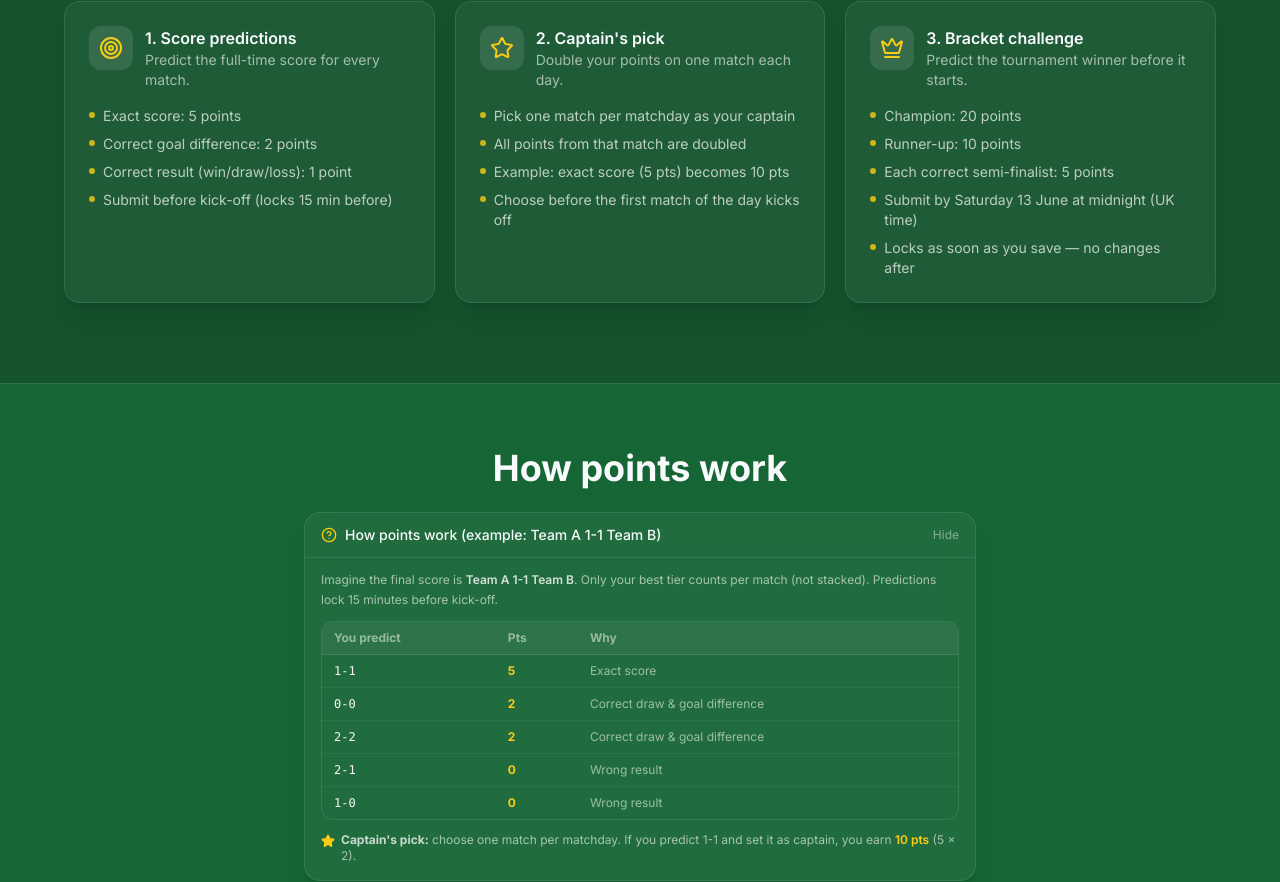
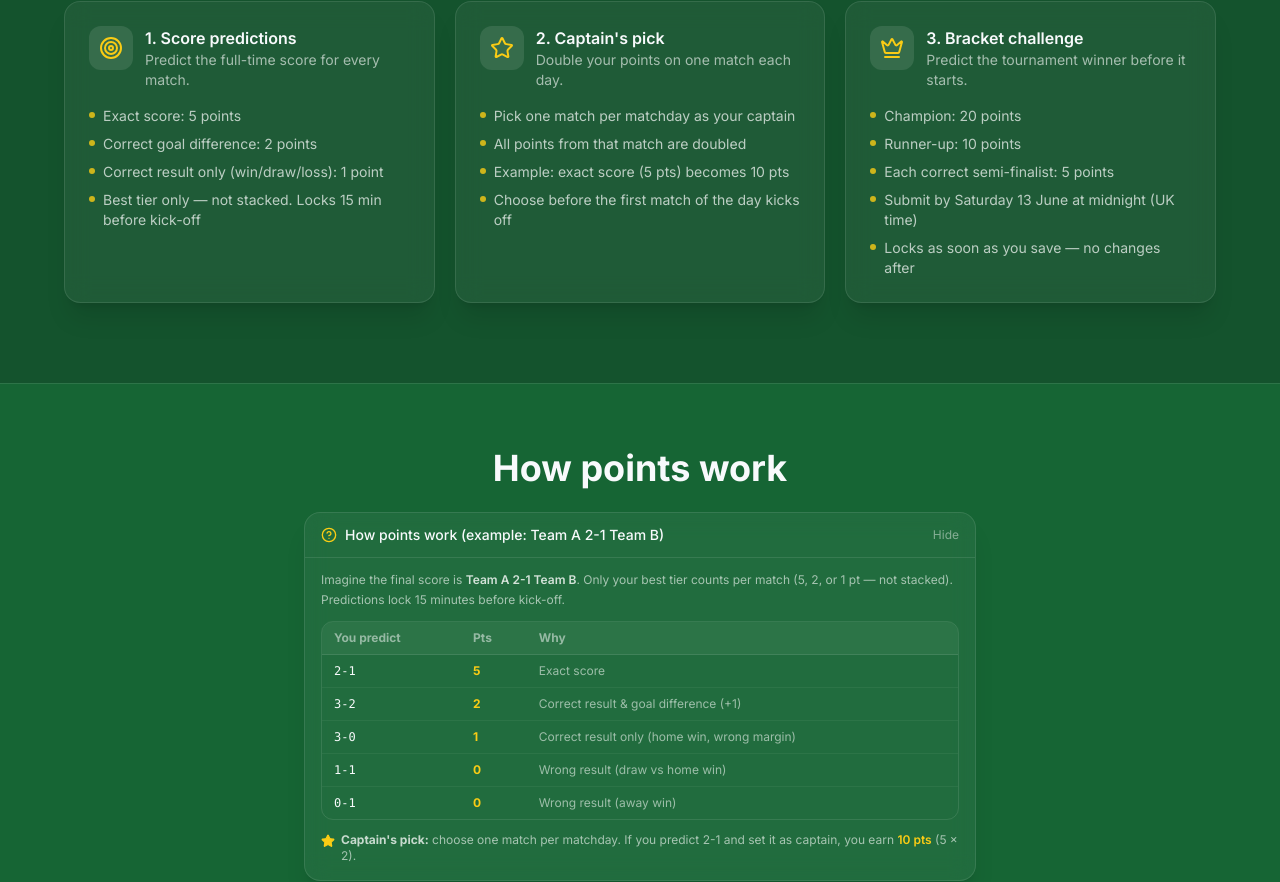
Before and after one commit to khouakhi/world_cup, a Next.js app: page / in a window 1280 px wide. Shown: the part 1446-2328 px from the top of the page. Built offline with nearby package versions, Linux system fonts and the light colour scheme; no server answers.

Commit message:
Align scoring help example with all three point tiers (5/2/1).
Co-authored-by: Cursor <cursoragent@cursor.com>

```diff
--- a/src/app/page.tsx
+++ b/src/app/page.tsx
@@ -158,8 +158,8 @@ export default async function HomePage() {
               points={[
                 "Exact score: 5 points",
                 "Correct goal difference: 2 points",
-                "Correct result (win/draw/loss): 1 point",
-                "Submit before kick-off (locks 15 min before)",
+                "Correct result only (win/draw/loss): 1 point",
+                "Best tier only — not stacked. Locks 15 min before kick-off",
               ]}
             />
             <ChallengeCard
--- a/src/components/ScoringHelpBox.tsx
+++ b/src/components/ScoringHelpBox.tsx
@@ -4,16 +4,16 @@ import { HelpCircle, Star } from "lucide-react";
 import { useState } from "react";
 
 const EXAMPLE_ROWS = [
-  { prediction: "1-1", points: 5, note: "Exact score" },
-  { prediction: "0-0", points: 2, note: "Correct draw & goal difference" },
-  { prediction: "2-2", points: 2, note: "Correct draw & goal difference" },
-  { prediction: "2-1", points: 0, note: "Wrong result" },
-  { prediction: "1-0", points: 0, note: "Wrong result" },
+  { prediction: "2-1", points: 5, note: "Exact score" },
+  { prediction: "3-2", points: 2, note: "Correct result & goal difference (+1)" },
+  { prediction: "3-0", points: 1, note: "Correct result only (home win, wrong margin)" },
+  { prediction: "1-1", points: 0, note: "Wrong result (draw vs home win)" },
+  { prediction: "0-1", points: 0, note: "Wrong result (away win)" },
 ] as const;
 
 /**
  * Compact scoring explainer shown on the Matches page.
- * Uses a generic Team A vs Team B example (final score 1-1).
+ * Uses Team A 2-1 Team B so all three scoring tiers (5 / 2 / 1) are visible.
  */
 export function ScoringHelpBox({ defaultOpen = false }: { defaultOpen?: boolean }) {
   const [open, setOpen] = useState(defaultOpen);
@@ -28,7 +28,7 @@ export function ScoringHelpBox({ defaultOpen = false }: { defaultOpen?: boolean
       >
         <span className="flex items-center gap-2 text-sm font-medium">
           <HelpCircle className="h-4 w-4 shrink-0 text-gold-400" />
-          How points work (example: Team A 1-1 Team B)
+          How points work (example: Team A 2-1 Team B)
         </span>
         <span className="text-xs text-white/45">{open ? "Hide" : "Show"}</span>
       </button>
@@ -37,9 +37,9 @@ export function ScoringHelpBox({ defaultOpen = false }: { defaultOpen?: boolean
         <div className="border-t border-white/10 px-4 pb-4 pt-3">
           <p className="mb-3 text-xs leading-relaxed text-white/60">
             Imagine the final score is{" "}
-            <span className="font-semibold text-white/80">Team A 1-1 Team B</span>.
-            Only your best tier counts per match (not stacked). Predictions lock
-            15 minutes before kick-off.
+            <span className="font-semibold text-white/80">Team A 2-1 Team B</span>.
+            Only your best tier counts per match (5, 2, or 1 pt — not stacked).
+            Predictions lock 15 minutes before kick-off.
           </p>
 
           <div className="mb-3 overflow-hidden rounded-xl border border-white/10">
@@ -67,7 +67,7 @@ export function ScoringHelpBox({ defaultOpen = false }: { defaultOpen?: boolean
             <Star className="mt-0.5 h-3.5 w-3.5 shrink-0 fill-gold-400 text-gold-400" />
             <span>
               <strong className="text-white/75">Captain&apos;s pick:</strong> choose one
-              match per matchday. If you predict 1-1 and set it as captain, you earn{" "}
+              match per matchday. If you predict 2-1 and set it as captain, you earn{" "}
               <span className="font-semibold text-gold-400">10 pts</span> (5 × 2).
             </span>
           </p>
```
